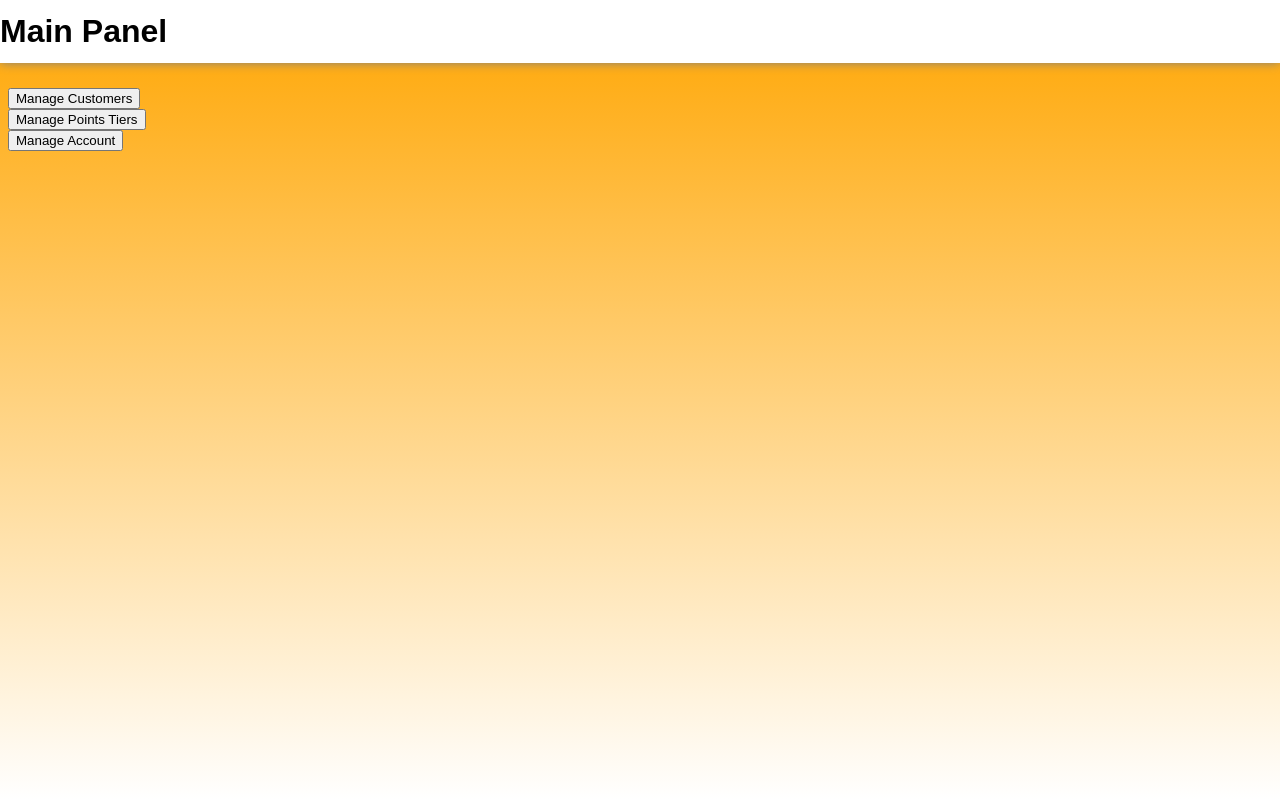
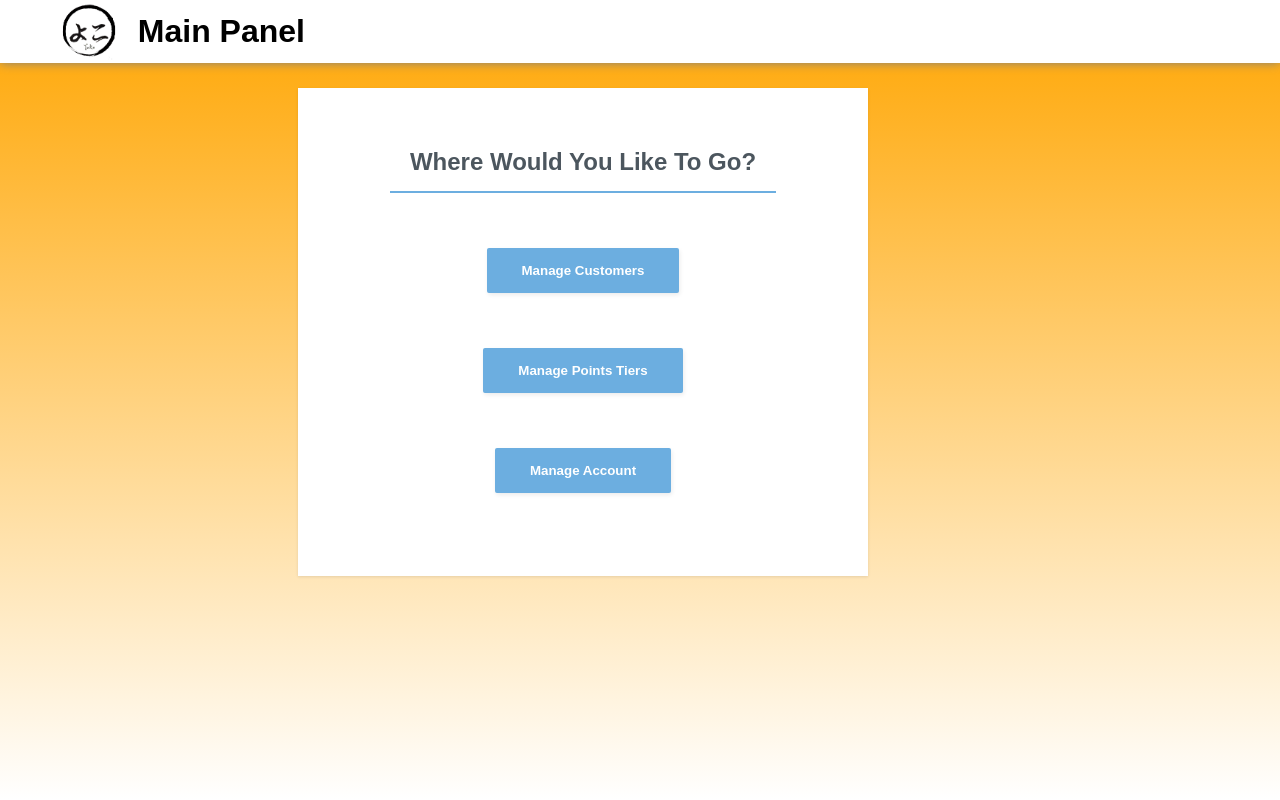
Before and after one commit to JimmyIb/Yoko, a PHP site: page /controlPanel.php in a window 1280 px wide. Run offline with PHP 8.4, Linux system fonts and the light colour scheme.

Commit message:
Update controlPanel.php

```diff
--- a/admin/controlPanel.php
+++ b/admin/controlPanel.php
@@ -20,19 +20,38 @@
 	<head>
 		<title>Control Panel</title>
 	</head>
+        <link rel="stylesheet" href="../css/template.css"/>
+	<link rel="stylesheet" href="../css/deliverable5.css"/>
+	<body>
+            <header>
+                <a href="#"><img src="../images/pgnlogo.png" alt="logo" id="logo"/></a>
+                <h1>Main Panel </h1>
+            </header>
 
-	<body>
-		<header>
-			<h1>Main Panel</h1>
-			<link rel="stylesheet" href="../css/template.css"/>
-        	<link rel="stylesheet" href="../css/deliverable5.css"/>
-		</header>
-		<div id="content">
-		<form method="post">
-			<input type="submit" name="customers" value="Manage Customers"></br>
-			<input type="submit" name="pointsTier" value="Manage Points Tiers"></br>
-			<input type="submit" name="account" value="Manage Account"></br>
-		</form>
-		</div>
+
+
+            <div class="main-content">
+            <form class="form-register" method="post">
+                <div class="form-register-with-email">
+                    <div class="form-white-background">
+
+                        <div class="form-title-row">
+                            <h1>Where Would You Like To Go?</h1>
+                        </div>
+                        <div class="form-row">
+                            <button type="submit" name="customers" value="Manage Customers">Manage Customers</button>
+                        </div>
+                        <div class="form-row">
+                            <button type="submit" name="pointsTier" value="Manage Points Tiers">Manage Points Tiers</button>
+                        </div>
+                        <div class="form-row">
+                            <button type="submit" name="account" value="Manage Account">Manage Account</button>
+                        </div>
+                    </div>
+
+                </div>
+            </form>
+        </div>
+
 	</body>
 </html>
```
